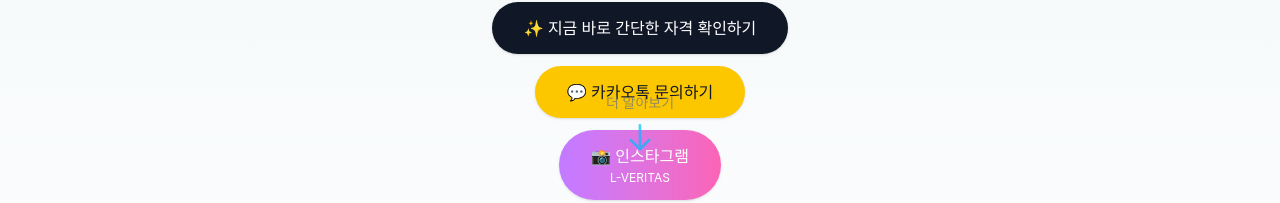
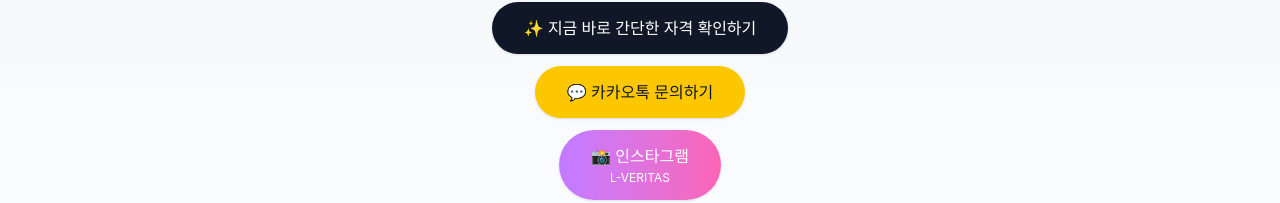
Before and after one commit to dhxoguq-gif/landing-page, a Next.js app: page / in a window 1280 px wide. Shown: the part 402-605 px from the top of the page. Built offline with nearby package versions, Linux system fonts and the light colour scheme.

Commit message:
수정수정

```diff
--- a/app/page.tsx
+++ b/app/page.tsx
@@ -75,12 +75,14 @@ export default function Home() {
               </span>
             </a>
           </div>
+        </div>
+      </section>
 
-          {/* Scroll Hint */}
-          <div className="absolute bottom-8 left-1/2 transform -translate-x-1/2 animate-bounce flex flex-col items-center gap-2 opacity-70">
+      {/* Scroll Hint - Between Hero and VERITAS Promise */}
+      <div className="flex flex-col items-center justify-center py-8 sm:py-12 gap-2 opacity-70">
         <span className="text-xs sm:text-sm text-gray-500 font-medium">더 알아보기</span>
         <svg
-              className="w-6 h-6 sm:w-8 sm:h-8 text-sky-400"
+          className="w-6 h-6 sm:w-8 sm:h-8 text-sky-400 animate-bounce"
           fill="none"
           stroke="currentColor"
           viewBox="0 0 24 24"
@@ -88,8 +90,6 @@ export default function Home() {
           <path strokeLinecap="round" strokeLinejoin="round" strokeWidth={2} d="M19 14l-7 7m0 0l-7-7m7 7V3" />
         </svg>
       </div>
-        </div>
-      </section>
 
       {/* VERITAS Promise Section */}
       <section className="py-8 sm:py-12 md:py-16 px-4 bg-gradient-to-b from-white via-sky-50/30 to-white relative overflow-hidden">
```
Lines whose indentation alone changed are shown as unchanged.
